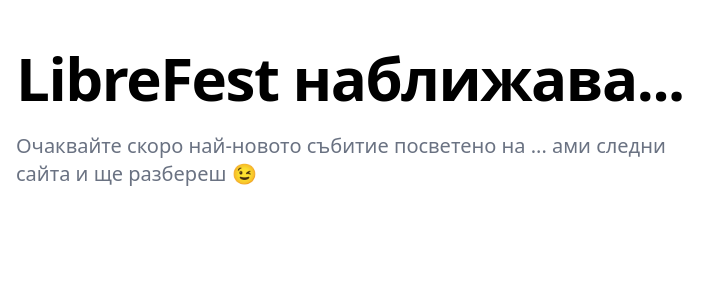
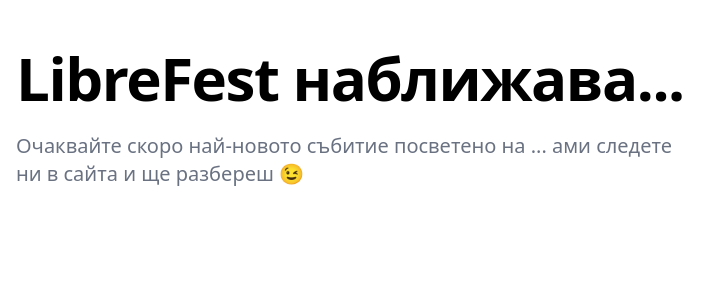
Before and after one commit to LibreFest/librefest.org, a SvelteKit app: page / in a window 1280 px wide. Shown: the top 300 px of the page, without its empty margins (0-728 px from the left). Built offline with nearby package versions, Linux system fonts and the light colour scheme.

Commit message:
Fix text

```diff
--- a/src/routes/+page.svelte
+++ b/src/routes/+page.svelte
@@ -14,7 +14,7 @@
 					LibreFest наближава...
 				</h1>
 				<p class="mb-6 max-w-2xl font-light text-gray-500 md:text-lg lg:mb-10 lg:text-xl">
-					Очаквайте скоро най-новото събитие посветено на ... ами следни сайта и ще разбереш 😉
+					Очаквайте скоро най-новото събитие посветено на ... ами следете ни в сайта и ще разбереш 😉
 				</p>
 			</div>
 		</div>
```
